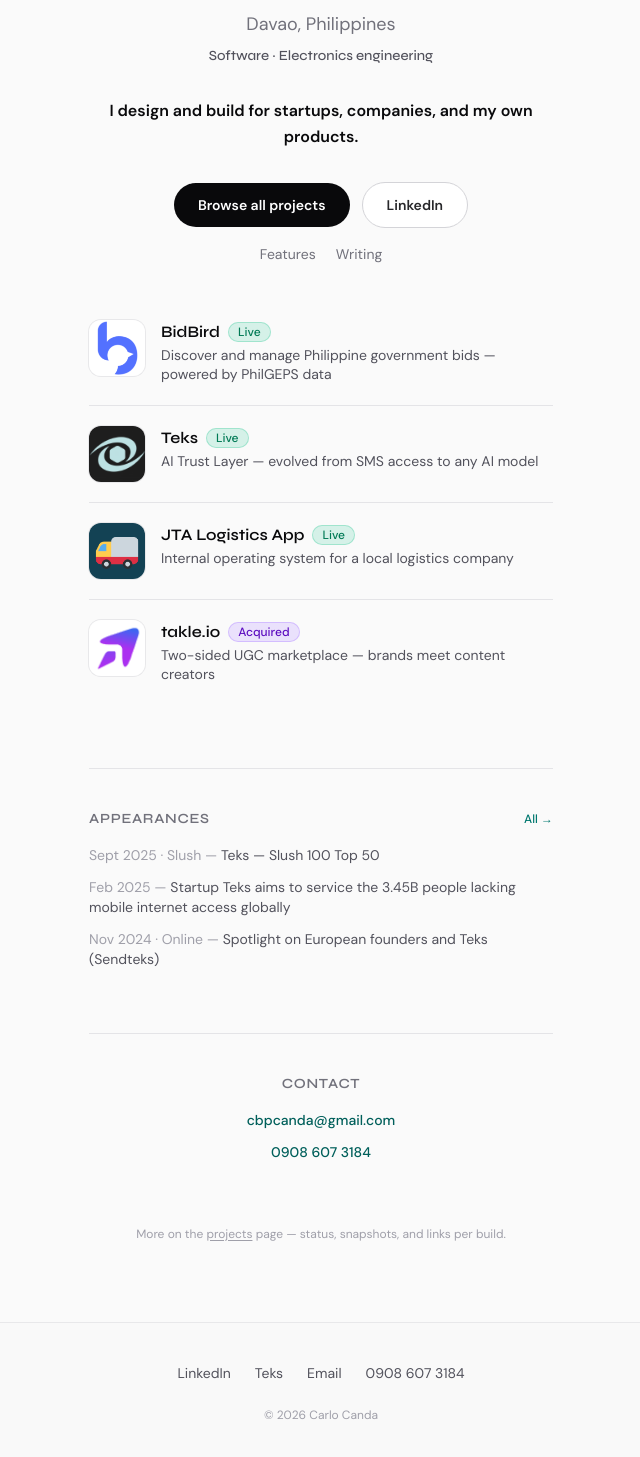
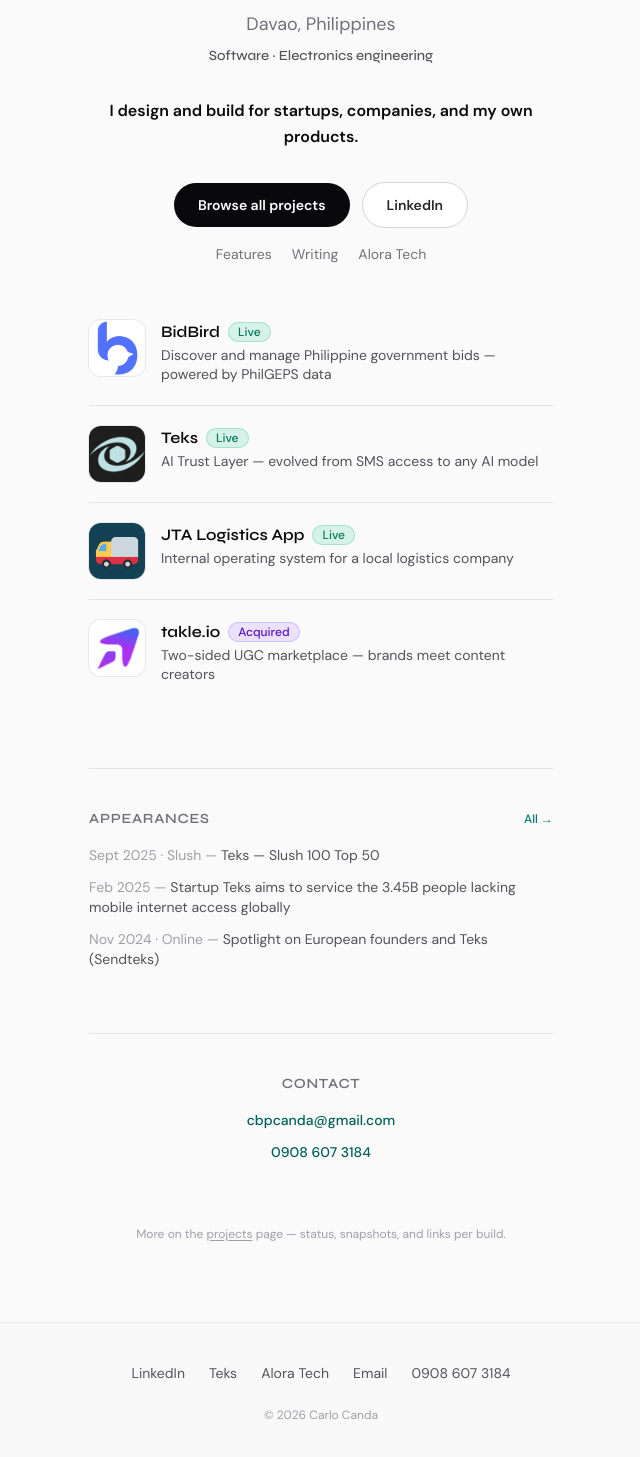
Before and after one commit to cbpcanda/carlocanda, a Next.js app: page / in a window 1280 px wide. Shown: the part 275-1732 px from the top of the page, without its empty margins (319-959 px from the left). Built offline with nearby package versions, Linux system fonts and the light colour scheme.

Commit message:
Add Alora Tech company link (home nav + footer)
Made-with: Cursor

```diff
--- a/src/app/page.tsx
+++ b/src/app/page.tsx
@@ -75,7 +75,7 @@ export default function Home() {
           </a>
         </div>
 
-        <ul className="mt-4 flex justify-center gap-5 text-sm text-zinc-500 dark:text-zinc-400">
+        <ul className="mt-4 flex flex-wrap justify-center gap-x-5 gap-y-2 text-sm text-zinc-500 dark:text-zinc-400">
           <li>
             <Link href="/features" className="hover:text-zinc-950 dark:hover:text-zinc-50">
               Features
@@ -85,6 +85,16 @@ export default function Home() {
             <Link href="/blog" className="hover:text-zinc-950 dark:hover:text-zinc-50">
               Writing
             </Link>
+          </li>
+          <li>
+            <a
+              href={site.company.href}
+              target="_blank"
+              rel="noopener noreferrer"
+              className="hover:text-zinc-950 dark:hover:text-zinc-50"
+            >
+              {site.company.label}
+            </a>
           </li>
         </ul>
 
--- a/src/components/site-footer.tsx
+++ b/src/components/site-footer.tsx
@@ -18,6 +18,14 @@ export function SiteFooter() {
             </Link>
           ))}
           <a
+            href={site.company.href}
+            target="_blank"
+            rel="noopener noreferrer"
+            className="text-zinc-600 underline-offset-4 transition-colors hover:text-zinc-950 hover:underline dark:text-zinc-400 dark:hover:text-zinc-50"
+          >
+            {site.company.label}
+          </a>
+          <a
             href={`mailto:${site.contact.email}`}
             className="text-zinc-600 underline-offset-4 transition-colors hover:text-zinc-950 hover:underline dark:text-zinc-400 dark:hover:text-zinc-50"
           >
--- a/src/data/site.ts
+++ b/src/data/site.ts
@@ -13,6 +13,11 @@ export const site = {
     "This site is my project repository — work I’m doing now, what I plan to take on next, and what I’ve already shipped — plus a Features section for events I’ve been invited to and joined.",
     "Alongside client work, I run personal projects where I can explore ideas end to end — product, stack, and iteration — without losing sight of real users and constraints.",
   ],
+  /** Engineering / consultancy company */
+  company: {
+    label: "Alora Tech",
+    href: "https://www.aloratech.it.com/",
+  },
   social: [
     {
       label: "LinkedIn",
```
